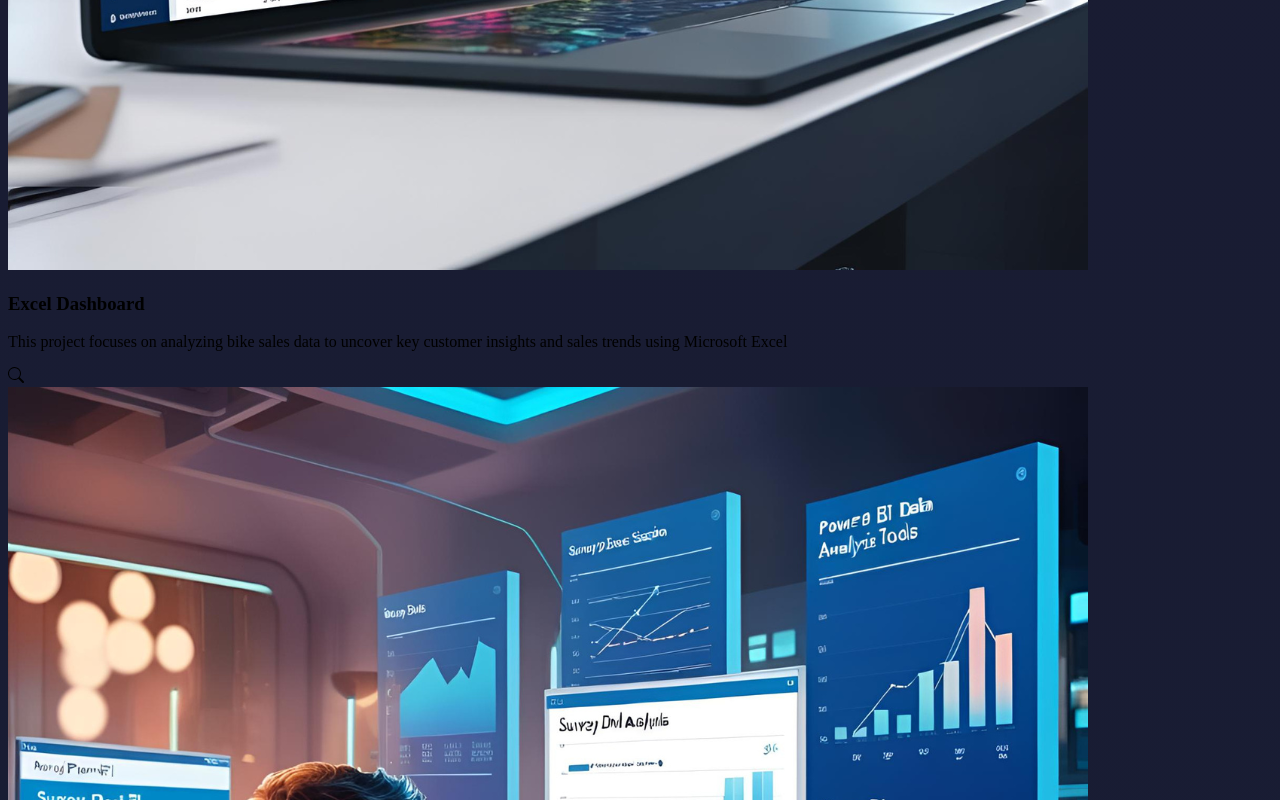
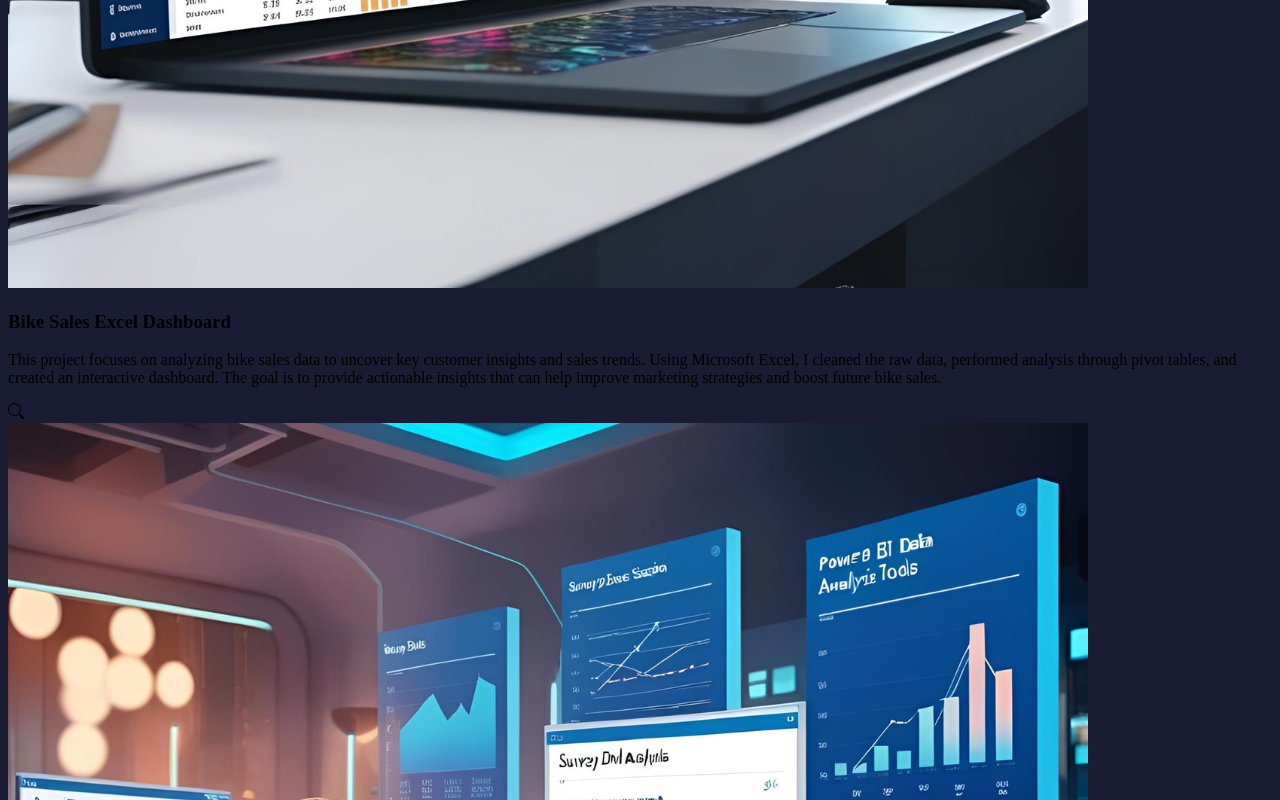
Before and after one commit to Joseph89155/portfolio-site, a React (Create React App) app: page /projects in a window 1280 px wide. Shown: the part 3139-3939 px from the top of the page. Built offline with nearby package versions, Linux system fonts and the light colour scheme.

Commit message:
Your update message

```diff
--- a/src/pages/About.jsx
+++ b/src/pages/About.jsx
@@ -46,7 +46,7 @@ const About = () => {
           >
             <h3 className="text-2xl font-semibold">Who Am I?</h3>
             <p className="mt-4 text-gray-700 dark:text-gray-300 leading-relaxed">
-              Joseph is a passionate developer with experience in building high-quality web applications. He love working on innovative projects, and my expertise spans from frontend design to backend development, from Data Science to Data Analytics.
+              Joseph helps organizations make data-driven decisions by transforming raw data into actionable insights through dashboards, predictive models, and scalable data solutions. With a strong foundation in both data analytics and data science, I use tools like Python, SQL, Power BI, and Excel to analyze trends, optimize performance, and communicate findings clearly to stakeholders. My exposure to full-stack technologies like React and Node.js also enables me to build and deploy web-based tools that make data more accessible and interactive across teams.
             </p>
             {/* Download Resume Button */}
             <a
--- a/src/pages/Projects.jsx
+++ b/src/pages/Projects.jsx
@@ -23,7 +23,7 @@ const projects = [
     title: "Portfolio Website",
     category: "Web Dev",
     description:
-      "A sleek, mobile-friendly portfolio built using React and Tailwind CSS. Features dark mode, animations, and an optimized UI.",
+      "This portfolio is designed to reflect my professional background, technical abilities, and personal projects. It includes interactive UI elements, animations, and a clean layout to provide a great browsing experience.",
     techStack: ["React", "Tailwind CSS", "Framer Motion"],
     image: portfolioImg,
     link: "https://github.com/Joseph89155/portfolio-site",
@@ -40,40 +40,40 @@ const projects = [
   },
   {
     id: 2,
-    title: "Excel Dashboard",
+    title: "Bike Sales Excel Dashboard",
     category: "Data Analysis",
     description:
-      "This project focuses on analyzing bike sales data to uncover key customer insights and sales trends using Microsoft Excel",
+      "This project focuses on analyzing bike sales data to uncover key customer insights and sales trends. Using Microsoft Excel, I cleaned the raw data, performed analysis through pivot tables, and created an interactive dashboard. The goal is to provide actionable insights that can help improve marketing strategies and boost future bike sales.",
     techStack: ["Excel", "Dash"],
     image: salesImg,
     link: "https://github.com/Joseph89155/Bike-Sales-Excel-Dashboard",
   },
   {
     id: 3,
-    title: "Power BI Dashboard",
+    title: "Data Professional Survey Power BI Dashboard",
     category: "Data Analysis",
     description:
-      "An interactive Power BI dashboard analyzing survey data from data professionals worldwide.",
+      "This project focuses on analyzing survey data collected from data professionals globally. Using Microsoft Power BI, I cleaned the raw dataset, built a relational data model, and created an interactive dashboard. The goal is to uncover key insights about the countries data professionals come from, their job roles, salary trends, career difficulties, preferred programming languages, and work satisfaction levels.",
     techStack: ["Power BI", "Excel", "Dash"],
     image: PowerBIImg,
     link: "https://github.com/Joseph89155/Data-Professional-Survey-Power-BI-Analysis-Project",
   },
   {
     id: 4,
-    title: "Tableau Dashboard",
+    title: "Airbnb Tableau Dashboard",
     category: "Data Analysis",
     description:
-      "This Tableau project explores Airbnb listing data from Seattle to identify pricing patterns, revenue trends, and geographic insights.",
+      "This Tableau project focuses on analyzing Airbnb listing data to explore price variations, listing distribution, and revenue trends across Seattle. Using Tableau Desktop, I prepared, analyzed, and visualized the data to uncover valuable insights into pricing patterns by bedroom count, geographic location (zipcode), and seasonality throughout the year.",
     techStack: ["Tableau", "Excel", "Dash"],
     image: TableauImg,
     link: "https://github.com/Joseph89155/Airbnb-Tableau-Data-Analysis-Project",
   },
   {
     id: 5,
-    title: "MySQL Data Cleaning",
+    title: "Layoffs MySQL Data Cleaning",
     category: "Data Analysis",
     description:
-      "This SQL-based data cleaning project focuses on a dataset containing global company layoff records.",
+      "This SQL-based data cleaning project focuses on a dataset containing global company layoff records. Using MySQL, I cleaned and transformed raw CSV data to prepare it for accurate and efficient analysis. This is part of a hands-on portfolio series intended to strengthen SQL data wrangling skills for real-world business use cases.",
     techStack: ["MySQL", "Excel"],
     image: MySQLImg,
     link: "https://github.com/Joseph89155/Layoffs-Data-Cleaning-Project-MySQL-",
@@ -83,17 +83,17 @@ const projects = [
     title: "Health Analytics Full Project (SQL, BI, Excel)",
     category: "Data Analysis",
     description:
-      "Analyze data using SQL for insights and trends. Built dynamic Power BI and Excel dashboards to visualize patterns.",
+      "This project focuses on analyzing OCD (Obsessive-Compulsive Disorder) patient data to uncover trends and insights based on gender, ethnicity, obsession/compulsion types, and diagnosis timelines. Using SQL for data cleaning and exploration, the processed data was then visualized in both Power BI and Excel dashboards.",
     techStack: ["MySQL", "BI", "Excel"],
     image: HealthImg,
     link: "https://github.com/Joseph89155/Health-Analytics-Project-SQL-BI-Excel-",
   },
   {
     id: 7,
-    title: "Risk Analysis",
+    title: "Loan Approval & Financial Risk Analysis",
     category: "Data Science",
     description:
-      "A risk analysis project using Data Science Methodologies to assess loan approval decisions.",
+      "A risk analysis project using Data Science Methodologies to assess loan approval decisions. It explores customer demographics, credit history, income trends, and key factors influencing loan approvals to uncover patterns, assess risk, and determine key factors that influence whether a loan is approved or rejected..",
     techStack: ["Python", "Pandas", "Matplotlib", "Dash"],
     image: RiskImg,
     link: "https://github.com/Joseph89155/Loan-Approval-Financial-Risk-Analysis-Python",
@@ -103,7 +103,7 @@ const projects = [
     title: "Hockey Web Scraper",
     category: "Data Science",
     description:
-      "A Python project for scraping hockey stats using BeautifulSoup, Requests, and Pandas.",
+      "This project is a Python-based web scraper that extracts hockey team statistics from Site. It demonstrates how to automate data gathering using requests, BeautifulSoup, and pandas. The scraper collects structured data from multiple pages using pagination and stores it in a clean DataFrame, which is then exported to a .csv file fo further decision making.",
     techStack: ["Python", "Pandas", "Request", "BeautifulSoup"],
     image: HockeyImg,
     link: "https://github.com/Joseph89155/hockey-webscraper",
@@ -113,7 +113,7 @@ const projects = [
     title: "Air Quality Index (AQI) Analysis",
     category: "Data Science",
     description:
-      "Analyze data and identify key patterns for insights that support public health awareness and environmental policy decisions.",
+      "A project on global air quality using Python. It explores air pollution trends across countries and cities, identifies top pollutants, and provides insights into the health and environmental impact of poor air quality.",
     techStack: ["Python", "Pandas", "Matplotlib", "Dash"],
     image: AQIImg,
     link: "https://github.com/Joseph89155/Global-Air-Quality-Index-AQ-Python",
```
Also changed, not shown: 2 other files (tests, documents, lock files or other folders).
